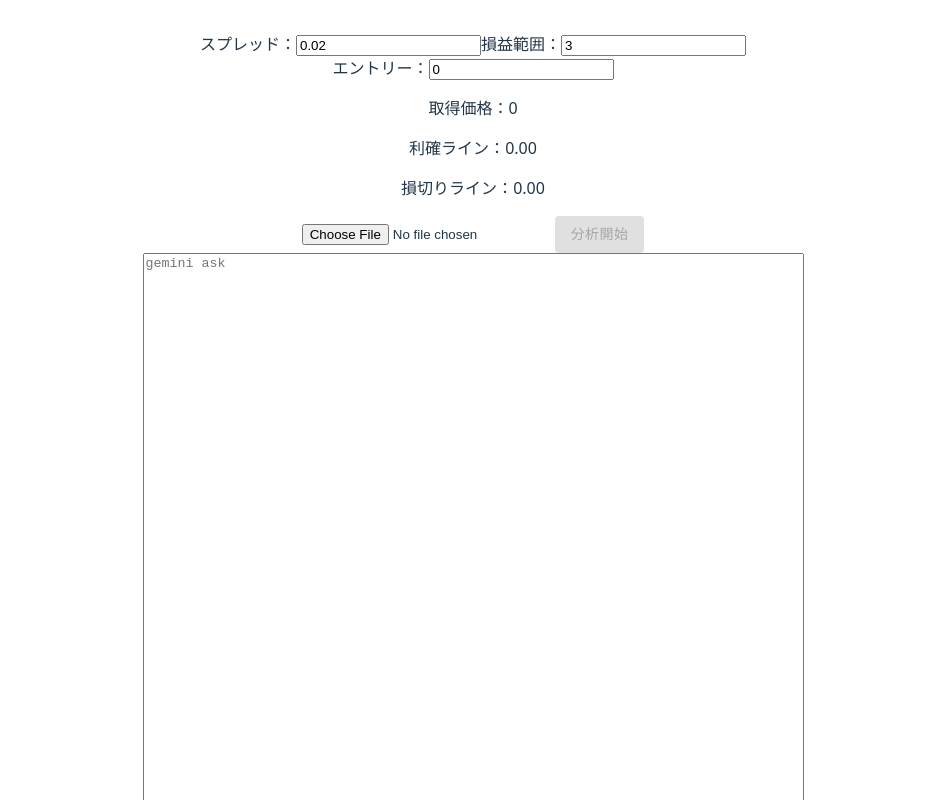
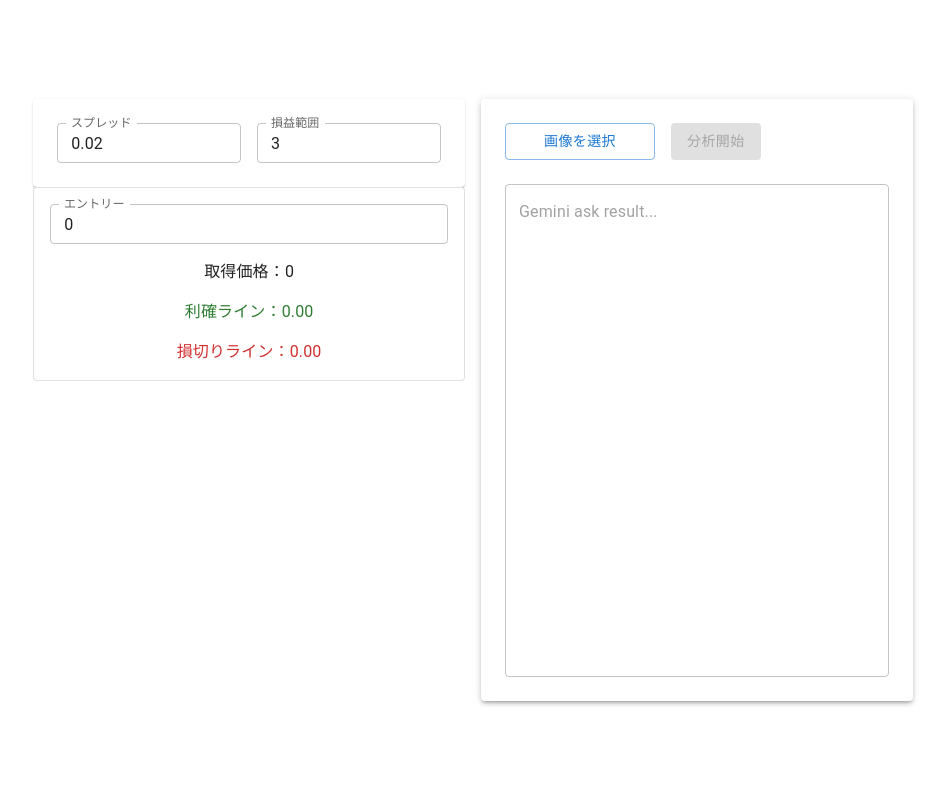
Before and after one commit to dioh0922/investment_simulator, a React (Vite) app: page / in a window 1280 px wide. Shown: the top 800 px of the page, without its empty margins (167-1113 px from the left). Built offline with nearby package versions, Linux system fonts and the light colour scheme; no server answers.

Commit message:
レイアウト調整

```diff
--- a/src/App.tsx
+++ b/src/App.tsx
@@ -1,48 +1,22 @@
 import { useState, useMemo } from 'react'
-import reactLogo from './assets/react.svg'
-import viteLogo from '/vite.svg'
+
 import './App.css'
 import Gemini from './Gemini'
+import Trade from './Trade'
+import { Grid } from '@mui/material'
 
 function App() {
 
-  const [value, setValue] = useState(0)
-  const valueChange = (e: React.ChangeEvent<HTMLInputElement>) => {
-    setValue(Number(e.target.value))
-  }
-  const [spread, setSpread] = useState(0.02)
-  const spreadChange = (e: React.ChangeEvent<HTMLInputElement>) => {
-    setSpread(Number(e.target.value))
-  }
-
-  const [lossRateLimit, setLossRateLimit] = useState(3)
-  const lossRateLimitChange = (e: React.ChangeEvent<HTMLInputElement>) => {
-    setLossRateLimit(Number(e.target.value))
-  }
-
-  const profitLimitValue = useMemo(() => {
-    const result = ((1 + Number(spread)) * value) * ((100 + (lossRateLimit * 2)) / 100.0)
-    return result.toFixed(2)
-  }, [value, spread, lossRateLimit])
-
-  const lossLimitValue = useMemo(() => {
-    const result = ((1 + Number(spread)) * value) * ((100 - lossRateLimit) / 100.0)
-    return result.toFixed(2)
-  }, [value, spread, lossRateLimit])
-
   return (
     <>
-      <div>
-        スプレッド：<input type="number" step="0.01" value={spread} onChange={spreadChange}/>
-        損益範囲：<input type="number" value={lossRateLimit} onChange={lossRateLimitChange}/>
-      </div>
-      <div>
-        エントリー：<input type="number" value={value} onChange={valueChange}/>
-        <p>取得価格：{value}</p>
-        <p>利確ライン：{profitLimitValue}</p>
-        <p>損切りライン：{lossLimitValue}</p>
-      </div>
-      <Gemini/>
+      <Grid container spacing={2}>
+        <Grid size={{xs: 12, md:6}}>
+          <Trade/>
+        </Grid>
+        <Grid size={{xs: 12, md:6}}>
+          <Gemini/>
+        </Grid>
+      </Grid>
     </>
   )
 }
--- a/src/Gemini.tsx
+++ b/src/Gemini.tsx
@@ -1,6 +1,8 @@
 import { useState, useMemo } from 'react'
 import { LoadingButton } from '@mui/lab';
 import axios from 'axios'
+import { Stack, Box, Button, Paper, TextField, Typography } from '@mui/material'
+
 
 function Gemini() {
 
@@ -60,8 +62,33 @@ function Gemini() {
 
   return (
     <>
-      <div>
-        <input type="file" accept="image/*" onChange={handleFileChange}/>
+      <Paper
+        sx={{
+          p: 3,
+          m: "auto",
+          maxWidth: 800,
+          display: "flex",
+          flexDirection: "column",
+          gap: 3,
+        }}
+        elevation={3}
+      >
+        {/* --- アップロードとボタン --- */}
+        <Stack direction="row" spacing={2} alignItems="center">
+          <Button
+            variant="outlined"
+            component="label"
+            sx={{ minWidth: 150 }}
+          >
+            画像を選択
+            <input
+              type="file"
+              accept="image/*"
+              hidden
+              onChange={handleFileChange}
+            />
+          </Button>
+
           <LoadingButton
             loading={loading}
             onClick={callApi}
@@ -70,17 +97,24 @@ function Gemini() {
           >
             分析開始
           </LoadingButton>
-      </div>
-      <div>
-        <textarea
-        name="result"
-        readOnly
+        </Stack>
+
+        {/* --- 結果表示エリア --- */}
+        <Box>
+          <TextField
+            multiline
+            fullWidth
             value={result}
             onChange={resultChange}
-        placeholder="gemini ask"
-        rows={50}
-        cols={80}></textarea>
-      </div>
+            placeholder="Gemini ask result..."
+            rows={20}
+            variant="outlined"
+            InputProps={{
+              readOnly: true,
+            }}
+          />
+        </Box>
+      </Paper>
     </>
   )
 }
--- /dev/null
+++ b/src/Trade.tsx
@@ -0,0 +1,87 @@
+import { useState, useMemo } from 'react'
+import { Stack, Grid, Paper, TextField, Typography } from '@mui/material'
+
+function Trade(){
+
+    const [value, setValue] = useState(0)
+    const valueChange = (e: React.ChangeEvent<HTMLInputElement>) => {
+      setValue(Number(e.target.value))
+    }
+    const [spread, setSpread] = useState(0.02)
+    const spreadChange = (e: React.ChangeEvent<HTMLInputElement>) => {
+      setSpread(Number(e.target.value))
+    }
+
+    const [lossRateLimit, setLossRateLimit] = useState(3)
+    const lossRateLimitChange = (e: React.ChangeEvent<HTMLInputElement>) => {
+      setLossRateLimit(Number(e.target.value))
+    }
+
+    const profitLimitValue = useMemo(() => {
+      const result = ((1 + Number(spread)) * value) * ((100 + (lossRateLimit * 2)) / 100.0)
+      return result.toFixed(2)
+    }, [value, spread, lossRateLimit])
+
+    const lossLimitValue = useMemo(() => {
+      const result = ((1 + Number(spread)) * value) * ((100 - lossRateLimit) / 100.0)
+      return result.toFixed(2)
+    }, [value, spread, lossRateLimit])
+
+  return (
+    <>
+      <Paper sx={{ p: 3, maxWidth: 600, margin: "auto" }}>
+        <Stack spacing={3}>
+          <Grid container spacing={2}>
+            <Grid size={6}>
+              <TextField
+                label="スプレッド"
+                type="number"
+                slotProps={{
+                  htmlInput:{
+                    step:"0.01"
+                  }
+                }}
+                value={spread}
+                onChange={spreadChange}
+                fullWidth
+                size="small"
+              />
+            </Grid>
+            <Grid size={6}>
+              <TextField
+                label="損益範囲"
+                type="number"
+                value={lossRateLimit}
+                onChange={lossRateLimitChange}
+                fullWidth
+                size="small"
+              />
+            </Grid>
+          </Grid>
+        </Stack>
+      </Paper>
+
+      <Paper variant="outlined" sx={{ p: 2 }}>
+        <Stack spacing={2}>
+          <TextField
+            label="エントリー"
+            type="number"
+            value={value}
+            onChange={valueChange}
+            fullWidth
+            size="small"
+          />
+          <Typography variant="body1">取得価格：{value}</Typography>
+          <Typography variant="body1" color="success.main">
+            利確ライン：{profitLimitValue}
+          </Typography>
+          <Typography variant="body1" color="error.main">
+            損切りライン：{lossLimitValue}
+          </Typography>
+        </Stack>
+      </Paper>
+    </>
+  )
+}
+
+export default Trade
```
Lines whose indentation alone changed are shown as unchanged.
